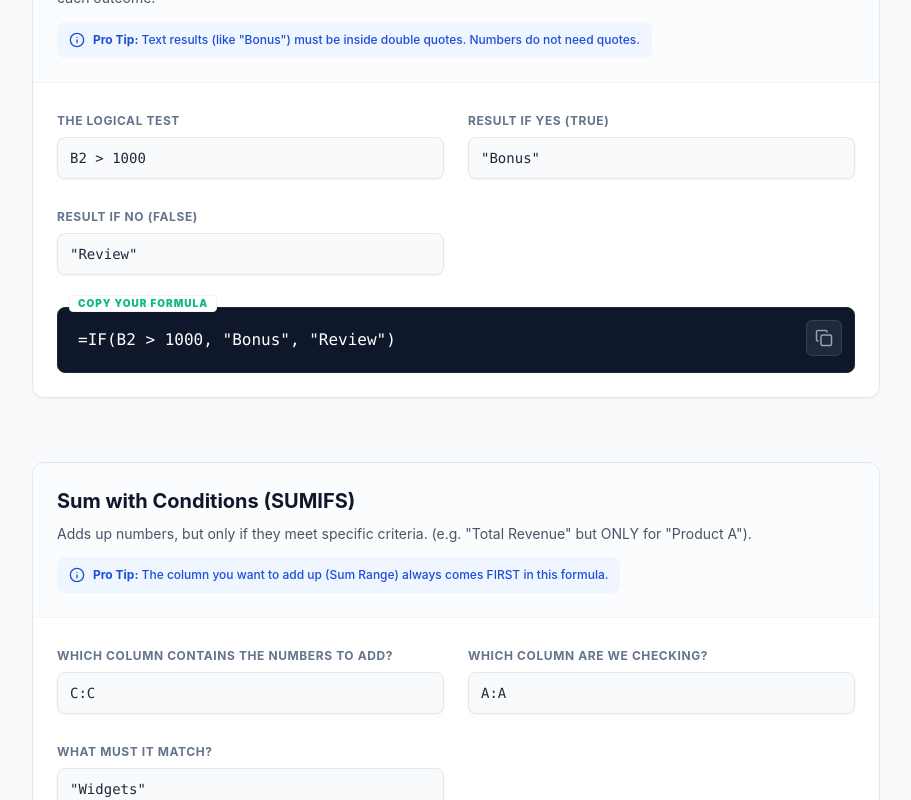
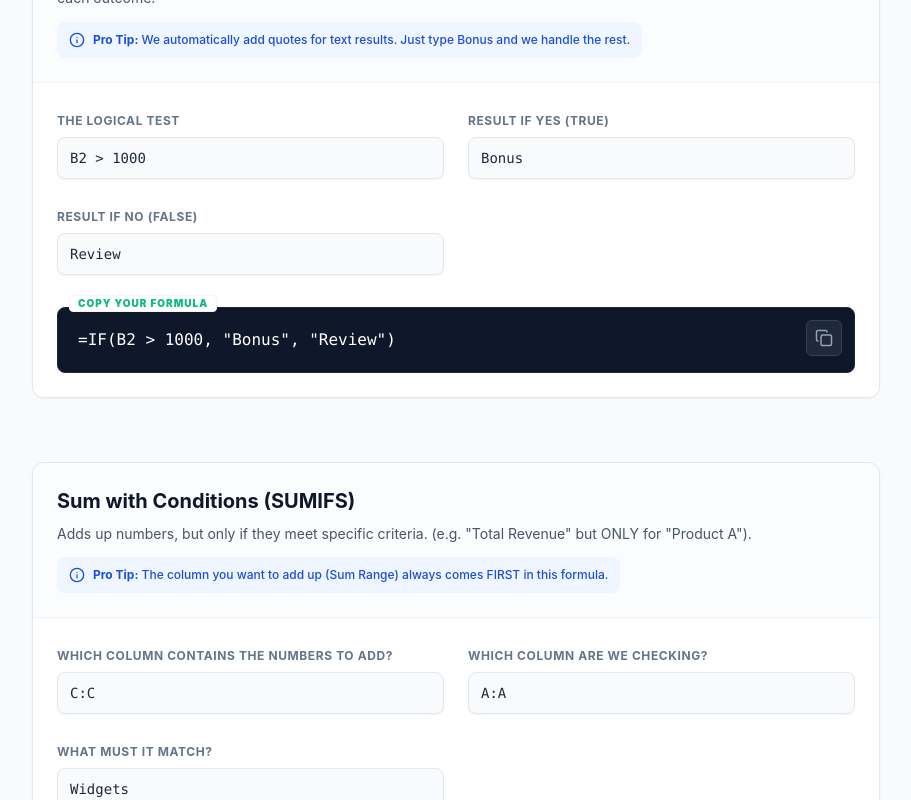
Before and after one commit to sheridan-runs/spreadsheet-school, a React (Vite) app in the folder spreadsheet-school/: page / in a window 1280 px wide. Shown: the part 1100-1900 px from the top of the page, without its empty margins (328-1239 px from the left). Built offline with nearby package versions, Linux system fonts and the light colour scheme.

Commit message:
Update App.tsx

```diff
--- a/spreadsheet-school/src/App.tsx
+++ b/spreadsheet-school/src/App.tsx
@@ -5,6 +5,19 @@ import { FormulaBuilder } from './components/FormulaBuilder';
 function App() {
   const [mobileMenuOpen, setMobileMenuOpen] = useState(false);
   const [activeSection, setActiveSection] = useState('');
+
+  // --- SMART HELPERS ---
+  // Detects if input is text and needs quotes, or if it's a number/cell ref
+  const smartQuote = (val: string) => {
+    if (!val) return '""'; // Handle empty inputs
+    const clean = val.trim();
+    // If it's a number, formula, or already quoted, leave it alone
+    if (!isNaN(Number(clean)) || clean.startsWith('"') || clean.startsWith('=') || clean.match(/^[A-Z]+[0-9]+(:[A-Z]+[0-9]+)?$/)) {
+      return clean;
+    }
+    // Otherwise, assume it's text and wrap it
+    return `"${clean}"`;
+  };
 
   // --- DATA: The Top 10 Spreadsheet Functions ---
   const formulas = [
@@ -39,7 +52,7 @@ function App() {
       id: 'if-logic',
       title: 'Logic Rules (IF)',
       description: 'Allows your spreadsheet to make decisions. It checks if a statement is true or false, and returns a different result for each outcome.',
-      tip: 'Text results (like "Bonus") must be inside double quotes. Numbers do not need quotes.',
+      tip: 'We automatically add quotes for text results. Just type Bonus and we handle the rest.',
       inputs: [
         {
           id: 'condition',
@@ -50,17 +63,18 @@ function App() {
         {
           id: 'trueVal',
           label: 'Result if YES (True)',
-          defaultValue: '"Bonus"',
-          placeholder: '"Bonus"'
+          defaultValue: 'Bonus',
+          placeholder: 'Bonus'
         },
         {
           id: 'falseVal',
           label: 'Result if NO (False)',
-          defaultValue: '"Review"',
-          placeholder: '"Review"'
+          defaultValue: 'Review',
+          placeholder: 'Review'
         },
       ],
-      generator: (v: any) => `=IF(${v.condition}, ${v.trueVal}, ${v.falseVal})`
+      // Smart Quote logic applied here
+      generator: (v: any) => `=IF(${v.condition}, ${smartQuote(v.trueVal)}, ${smartQuote(v.falseVal)})`
     },
     {
       id: 'sumifs',
@@ -83,11 +97,11 @@ function App() {
         {
           id: 'criterion',
           label: 'What must it match?',
-          defaultValue: '"Widgets"',
-          placeholder: '"Widgets"'
+          defaultValue: 'Widgets',
+          placeholder: 'Widgets'
         },
       ],
-      generator: (v: any) => `=SUMIFS(${v.sumRange}, ${v.criteriaRange}, ${v.criterion})`
+      generator: (v: any) => `=SUMIFS(${v.sumRange}, ${v.criteriaRange}, ${smartQuote(v.criterion)})`
     },
     {
       id: 'filter',
@@ -114,13 +128,13 @@ function App() {
       id: 'text-join',
       title: 'Combine Text (TEXTJOIN)',
       description: 'Merges text from multiple cells. Unlike CONCATENATE, this lets you pick a separator (like a comma) and ignores empty cells.',
-      tip: 'The delimiter (separator) must be inside quote marks. Use ", " for a comma and a space.',
+      tip: 'We automatically handle the separator quotes for you. Just type a comma.',
       inputs: [
         {
           id: 'delimiter',
           label: 'The Separator',
-          defaultValue: '", "',
-          placeholder: '", "'
+          defaultValue: ', ',
+          placeholder: ', '
         },
         {
           id: 'range',
@@ -129,7 +143,8 @@ function App() {
           placeholder: 'A2:A10'
         },
       ],
-      generator: (v: any) => `=TEXTJOIN(${v.delimiter}, TRUE, ${v.range})`
+      // Strip existing quotes and add fresh ones to be safe
+      generator: (v: any) => `=TEXTJOIN("${v.delimiter.replace(/"/g, '')}", TRUE, ${v.range})`
     },
     {
       id: 'unique',
@@ -170,23 +185,24 @@ function App() {
         {
           id: 'url',
           label: 'The URL of the OTHER sheet',
-          defaultValue: '"https://docs.google.com..."',
-          placeholder: '"https://docs.google.com..."'
+          defaultValue: 'https://docs.google.com...',
+          placeholder: 'Paste full URL...'
         },
         {
           id: 'range',
           label: 'The tab and range to grab',
-          defaultValue: '"Sheet1!A:C"',
-          placeholder: '"Sheet1!A:C"'
+          defaultValue: 'Sheet1!A:C',
+          placeholder: 'Sheet1!A:C'
         },
       ],
-      generator: (v: any) => `=IMPORTRANGE(${v.url}, ${v.range})`
+      // Logic: Ensure URL and Range are quoted
+      generator: (v: any) => `=IMPORTRANGE(${smartQuote(v.url)}, ${smartQuote(v.range)})`
     },
     {
       id: 'iferror',
       title: 'Hide Errors (IFERROR)',
       description: 'Wraps around any formula to catch ugly errors like #N/A or #DIV/0! and replace them with something cleaner (or nothing at all).',
-      tip: 'To leave the cell blank if there is an error, just use double quotes "" as the second value.',
+      tip: 'Leave the "What to show" box blank to simply show an empty cell if an error occurs.',
       inputs: [
         {
           id: 'formula',
@@ -196,12 +212,13 @@ function App() {
         },
         {
           id: 'value',
-          label: 'What to show instead',
-          defaultValue: '""',
-          placeholder: '"Not Found" or ""'
+          label: 'What to show instead (Leave blank for empty)',
+          defaultValue: '',
+          placeholder: 'e.g. Not Found'
         },
       ],
-      generator: (v: any) => `=IFERROR(${v.formula}, ${v.value})`
+      // Logic: If blank, use "", otherwise quote the text
+      generator: (v: any) => `=IFERROR(${v.formula}, ${v.value === '' ? '""' : smartQuote(v.value)})`
     },
     {
       id: 'eomonth',
@@ -229,10 +246,7 @@ function App() {
   // --- SCROLL SPY LOGIC ---
   useEffect(() => {
     const handleScroll = () => {
-      // 100px offset to trigger the highlight slightly before the element hits the very top
       const scrollPosition = window.scrollY + 100;
-
-      // Find the active section
       for (const formula of formulas) {
         const element = document.getElementById(formula.id);
         if (element && element.offsetTop <= scrollPosition && (element.offsetTop + element.offsetHeight) > scrollPosition) {
@@ -240,7 +254,6 @@ function App() {
         }
       }
     };
-
     window.addEventListener('scroll', handleScroll);
     return () => window.removeEventListener('scroll', handleScroll);
   }, [formulas]);
@@ -248,7 +261,7 @@ function App() {
   return (
     <div className="min-h-screen bg-slate-50 font-sans text-slate-900 flex">
 
-      {/* SIDEBAR NAVIGATION */}
+      {/* SIDEBAR NAVIGATION (Desktop) */}
       <aside className="hidden md:flex w-72 flex-col fixed inset-y-0 border-r border-slate-200 bg-white z-10">
         <div className="p-6 border-b border-slate-100 flex items-center gap-3">
           <div className="w-10 h-10 bg-sheet-green rounded-lg flex items-center justify-center text-white shadow-sm shadow-green-200">
@@ -288,7 +301,8 @@ function App() {
 
       {/* MAIN CONTENT */}
       <main className="flex-1 md:ml-72 relative">
-        <div className="md:hidden flex items-center justify-between p-4 bg-white border-b border-slate-200 sticky top-0 z-20 shadow-sm">
+        {/* Mobile Header */}
+        <div className="md:hidden flex items-center justify-between p-4 bg-white border-b border-slate-200 sticky top-0 z-40 shadow-sm">
            <div className="flex items-center gap-2 font-bold text-lg">
               <div className="w-8 h-8 bg-sheet-green rounded flex items-center justify-center text-white"><FileSpreadsheet size={16}/></div>
               Spreadsheet School
@@ -298,8 +312,10 @@ function App() {
            </button>
         </div>
 
+        {/* Mobile Menu Dropdown (Fixed Z-Index and Footer) */}
         {mobileMenuOpen && (
-          <div className="md:hidden fixed inset-0 top-16 bg-white z-10 p-4 overflow-y-auto">
+          <div className="md:hidden fixed inset-0 top-16 bg-white z-50 p-4 overflow-y-auto flex flex-col">
+             <div className="flex-1">
                {formulas.map(f => (
                 <a
                   key={f.id}
@@ -310,6 +326,14 @@ function App() {
                   {f.title}
                 </a>
                ))}
+             </div>
+
+             {/* Added Mobile Footer Link */}
+             <div className="pt-6 pb-12 border-t border-slate-100 mt-4">
+               <a href="https://sheridanjamieson.com" target="_blank" className="text-sm text-slate-500 flex items-center gap-2 font-medium">
+                 <Github size={16} /> Built by Sheridan Jamieson
+               </a>
+             </div>
           </div>
         )}
 
```
Lines whose indentation alone changed are shown as unchanged.
